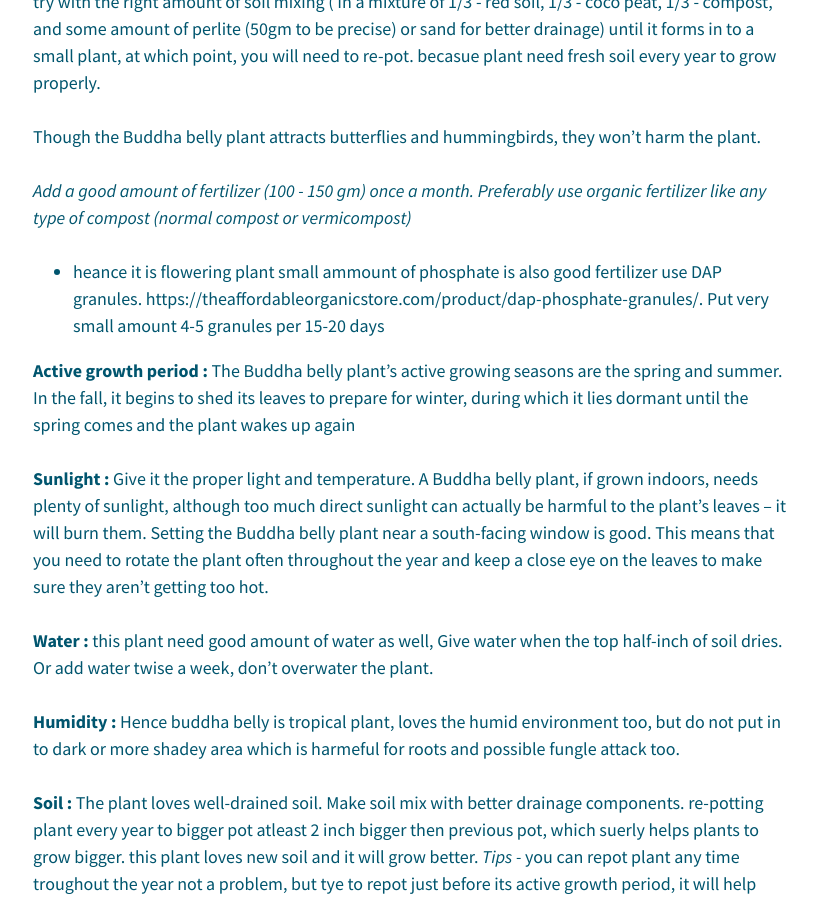
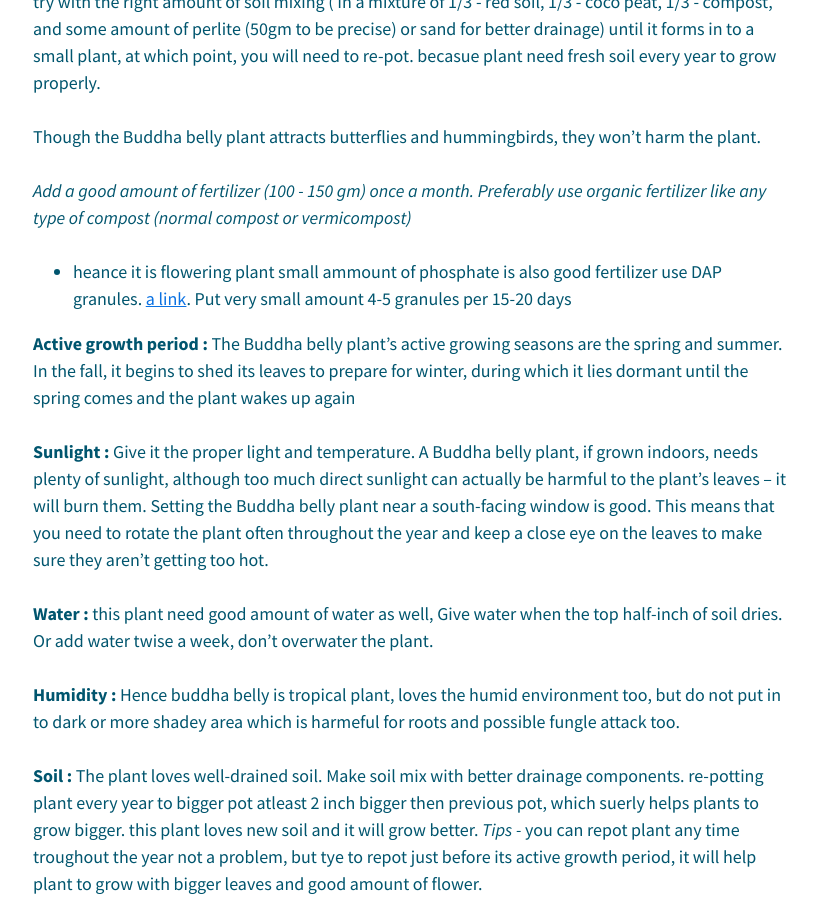
Before and after one commit to jankice/jankice.github.io, a Jekyll site: the page built from _posts/2022-06-14-Buddha_Belly.md, in a window 1280 px wide and 900 px high, scrolled down 1429 px. Shown: the whole window, without its empty margins (342-1159 px from the left). Built offline with Jekyll 4.4.1, drawn with Linux system fonts in a browser that asks for light colours; nearby versions of some CDN libraries; comment, search, counter and statistics services are not loaded.

Commit message:
link added to buddha belly

```diff
--- a/_posts/2022-06-14-Buddha_Belly.md
+++ b/_posts/2022-06-14-Buddha_Belly.md
@@ -29,7 +29,7 @@ until it forms in to a small plant, at which point, you will need to re-pot. bec
 Though the Buddha belly plant attracts butterflies and hummingbirds, they won’t harm the plant.
 
 *Add a good amount of fertilizer (100 - 150 gm) once a month. Preferably use organic fertilizer like any type of compost (normal compost or vermicompost)*
- - heance it is flowering plant small ammount of phosphate is also good fertilizer use DAP granules. https://theaffordableorganicstore.com/product/dap-phosphate-granules/. Put very small amount 4-5 granules per 15-20 days
+ - heance it is flowering plant small ammount of phosphate is also good fertilizer use DAP granules. [a link](https://theaffordableorganicstore.com/product/dap-phosphate-granules/). Put very small amount 4-5 granules per 15-20 days
 
 **Active growth period :** The Buddha belly plant’s active growing seasons are the spring and summer. In the fall, it begins to shed its leaves to prepare for winter, during which it lies dormant until the spring comes and the plant wakes up again
 
```
